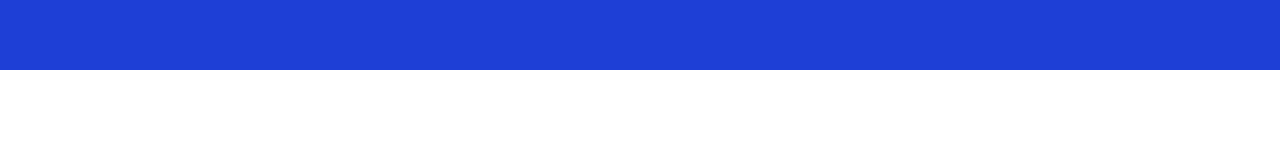
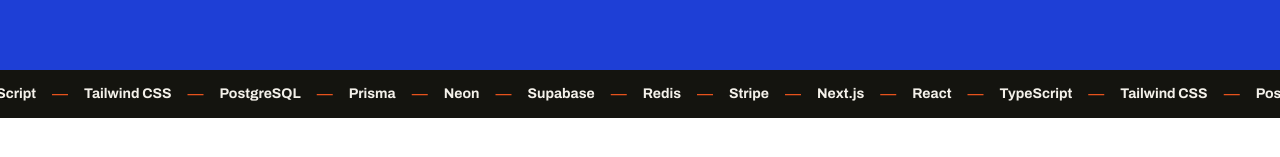
Before and after one commit to Romedix1/portfolio, a Next.js app: page / in a window 1280 px wide. Shown: the part 525-682 px from the top of the page. Built offline with nearby package versions, Linux system fonts and the light colour scheme.

Commit message:
feat: add technologies bar

```diff
--- /dev/null
+++ b/src/app/_components/data/index.ts
@@ -0,0 +1 @@
+export * from "./technologies";
--- /dev/null
+++ b/src/app/_components/data/technologies.ts
@@ -0,0 +1,5 @@
+export const technologies = [
+  { frontend: ["Next.js", "React", "TypeScript", "Tailwind CSS"] },
+  { backend: ["Next.js", "React", "TypeScript", "Tailwind CSS"] },
+  { tools: ["Next.js", "React", "TypeScript", "Tailwind CSS"] },
+];
--- a/src/app/_components/hero/index.ts
+++ /dev/null
@@ -1 +0,0 @@
-export * from "./hero-section";
--- /dev/null
+++ b/src/app/_components/index.ts
@@ -0,0 +1,2 @@
+export * from "./hero-section";
+export * from "./technologies-bar";
--- /dev/null
+++ b/src/app/_components/technologies-bar.tsx
@@ -0,0 +1,47 @@
+import { Fragment } from "react";
+
+export const TechnologiesBar = () => {
+  const TECHNOLOGIES = [
+    "Next.js",
+    "React",
+    "TypeScript",
+    "Tailwind CSS",
+    "PostgreSQL",
+    "Prisma",
+    "Neon",
+    "Supabase",
+    "Redis",
+    "Stripe",
+  ];
+
+  const duplicatedTechnologies = [...TECHNOLOGIES, ...TECHNOLOGIES];
+
+  return (
+    <div className="bg-text-primary overflow-hidden flex flex-nowrap py-3">
+      z
+      <div className="animate-marquee flex shrink-0 items-center">
+        {duplicatedTechnologies.map((technology, index) => (
+          <Fragment key={`track1-${index}`}>
+            <span className="font-bold text-sm text-bg-base whitespace-nowrap">
+              {technology}
+            </span>
+            <span className="text-accent-secondary inline-block mx-4">—</span>
+          </Fragment>
+        ))}
+      </div>
+      <div
+        className="animate-marquee flex shrink-0 items-center"
+        aria-hidden="true"
+      >
+        {duplicatedTechnologies.map((technology, index) => (
+          <Fragment key={`track2-${index}`}>
+            <span className="font-bold text-sm text-bg-base whitespace-nowrap">
+              {technology}
+            </span>
+            <span className="text-accent-secondary inline-block mx-4">—</span>
+          </Fragment>
+        ))}
+      </div>
+    </div>
+  );
+};
--- a/src/app/globals.css
+++ b/src/app/globals.css
@@ -17,3 +17,15 @@
   --shadow-3d-md: 4px 4px 0px 0px var(--color-text-primary);
   --shadow-3d-lg: 6px 6px 0px 0px var(--color-text-primary);
 }
+
+@theme {
+  --animate-marquee: marquee 25s linear infinite;
+}
+@keyframes marquee {
+  0% {
+    transform: translateX(0%);
+  }
+  100% {
+    transform: translateX(-50%);
+  }
+}
--- a/src/app/page.tsx
+++ b/src/app/page.tsx
@@ -1,11 +1,12 @@
-import { HeroSection } from "@/app/_components/hero";
+import { HeroSection, TechnologiesBar } from "@/app/_components";
 import { Navigation } from "@/app/_components/navigation";
 
 export default function Home() {
   return (
-    <main className="x">
+    <main>
       <Navigation />
       <HeroSection />
+      <TechnologiesBar />
     </main>
   );
 }
```
Also changed, not shown: src/app/_components/hero-section.tsx (renamed from src/app/_components/hero/hero-section.tsx).
